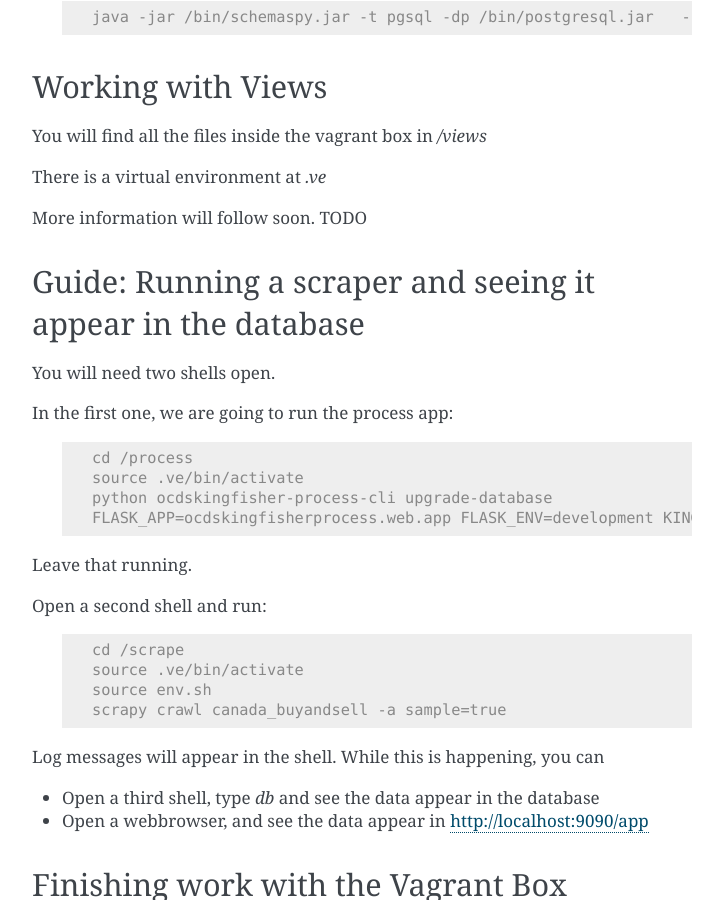
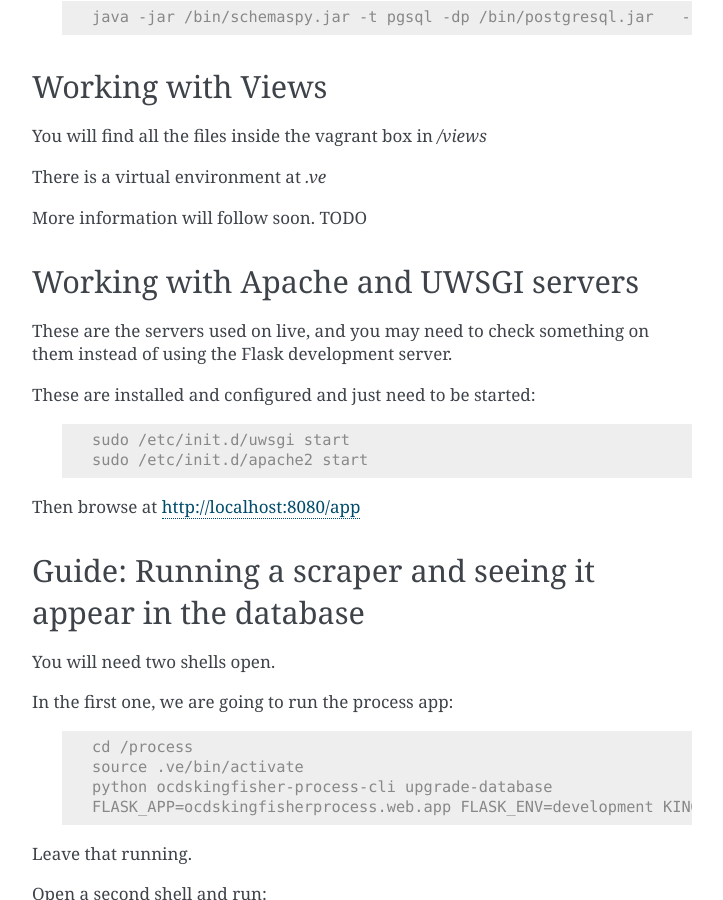
Before and after one commit to open-contracting-archive/kingfisher-vagrant, a Sphinx documentation site: the page built from docs/vagrant.rst, in a window 1280 px wide and 900 px high, scrolled down 2194 px. Shown: the whole window, without its empty margins (388-1111 px from the left). Built offline with Sphinx 7.4.7, drawn with Linux system fonts in a browser that asks for light colours; some of the changed text lies outside the part shown.

Commit message:
Add Apache and UWSGI

```diff
--- a/docs/vagrant.rst
+++ b/docs/vagrant.rst
@@ -118,6 +118,21 @@ There is a virtual environment at `.ve`
 
 More information will follow soon. TODO
 
+Working with Apache and UWSGI servers
+=====================================
+
+These are the servers used on live, and you may need to check something on them instead of using the Flask development server.
+
+These are installed and configured and just need to be started:
+
+ .. code-block:: shell-session
+
+    sudo /etc/init.d/uwsgi start
+    sudo /etc/init.d/apache2 start
+
+
+Then browse at http://localhost:8080/app
+
 Guide: Running a scraper and seeing it appear in the database
 =============================================================
 
```
Also changed, not shown: 5 other files.
